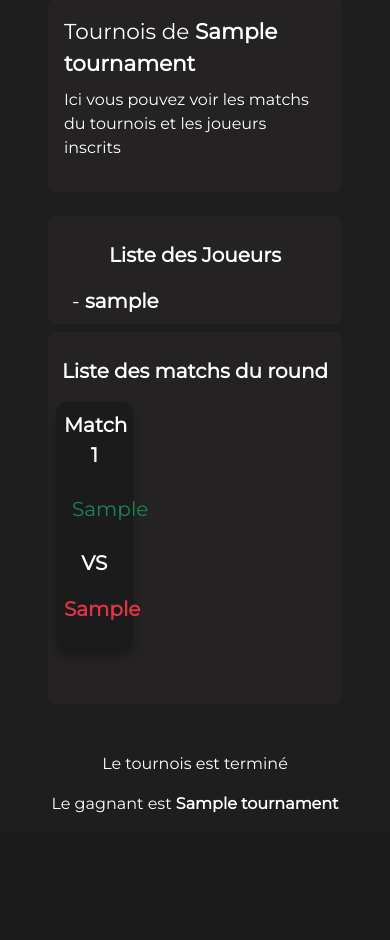
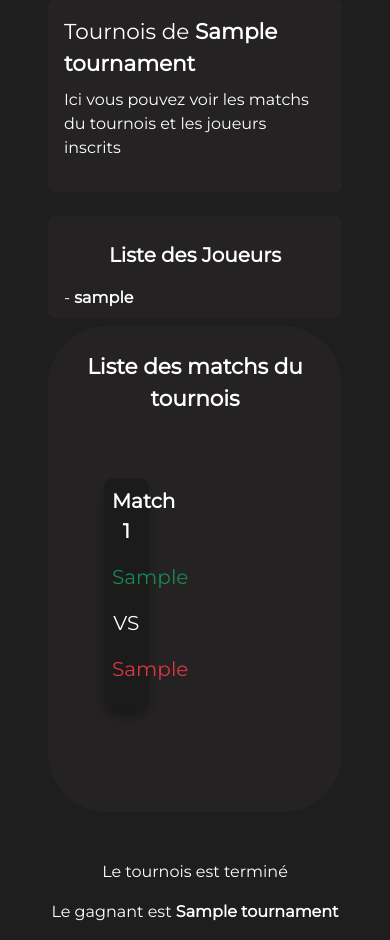
Before and after one commit to CafeurOff/ft_transcendence, a Django app: template app/templates/tournaments_overview.html in a window 390 px wide. Shown: the part 107-1047 px from the top of the page. Before the commit the page ends 920 px from the top, so only its background shows below. Run offline with Django 4.2, Linux system fonts and the light colour scheme; tables that the repository leaves empty hold one stand-in row (values such as "Sample post"); the template is opened without the code that fills it: values that come from a table or form of the project are taken from there, most other values are stand-ins (such as "Sample title", 1, 10 or a date in 2020); data that the repository does not hold is empty; parts of the project's set-up code (start-up, migrations or seed data) failed here and were passed over; some libraries are stand-ins or nearby versions.

Commit message:
Fix sort of player in matches and fix somes responsive problems

```diff
--- a/app/singlepage/views.py
+++ b/app/singlepage/views.py
@@ -361,7 +361,6 @@ def update_tournament_match(request):
 
         next_round = match.round_id + 1
         next_matchs = Tournament_Match.objects.filter(tournament_id=match.tournament_id, round_id=next_round)
-
         for next_match in next_matchs:
             if next_matchs:
                 if next_match.player1 == "_":
--- a/app/static/css/tournaments_overview.css
+++ b/app/static/css/tournaments_overview.css
@@ -11,7 +11,7 @@
 }
 
 .rounds-container {
-    border-radius: 7px;
+    border-radius: 7vh;
     background: #242222;
 }
 .players-container {
--- a/app/static/js/tournament.js
+++ b/app/static/js/tournament.js
@@ -262,7 +262,7 @@ function endGame() {
             console.error('Error updating score:', error);
         });
 
-        drawText(player1_name + " wins !", 350, 250, 'red');
+        drawText(player1_name + " wins !", 350, 250, 'white');
     } else {
         fetch(update_url, {
             method: 'POST',
@@ -288,7 +288,7 @@ function endGame() {
             console.error('Error updating score:', error);
         });
 
-        drawText(player2_name, 350, 250, 'red');
+        drawText(player2_name + " wins !", 350, 250, 'white');
     }
 }
 // Boucle sur le jeu
--- a/app/templates/tournament_match.html
+++ b/app/templates/tournament_match.html
@@ -18,6 +18,10 @@
 
     <div class="mx-5">
         <a class="text-white" href="{% url 'tournaments_overview' %}">Retournez</a>
+    </div>
+
+    <div class="d-flex justify-content-center">
+            <p class="text-success fs-5 fw-bold">{{data.player1}} <span class="text-white fw-light">Contre</span> {{data.player2}}</p>
     </div>
 
     <div class="mx-5 text-center">
--- a/app/templates/tournaments_overview.html
+++ b/app/templates/tournaments_overview.html
@@ -32,8 +32,8 @@
                         </div>
                         {% for username in tournaments.username_virtual_player %}
                         <div class="information-container mt-3 text-white">
-                            <div class="user-card mx-3 d-flex align-items-center">
-                                <p class="fw-light fs-5 mb-0">- <span class="fw-bold">{{ username }}</span></p>
+                            <div class="user-card mx-2 d-flex align-items-center">
+                                <p class="fw-light mb-0">- <span class="fw-bold">{{ username }}</span></p>
                             </div>
                         </div>
                         {% endfor %}
@@ -43,30 +43,30 @@
                 <div class="col-md-10" id="rounds">
                     <div class="rounds-container mt-2 p-2">
                         <div class="information-container mt-3 text-white">
-                            <p class="text-center fw-bold fs-5 mbt-1 ">Liste des matchs du round</p>
+                            <p class="text-center fw-bold fs-4">Liste des matchs du tournois</p>
                         </div>
 
-                        <div class="row mt-2 fs-5 fw-medium ">
-                        {% for id in matchs_list %}
+                        <div class="row mt-1 p-5">
+                        {% for id in matchs_list|dictsort:"id" %}
                             {% if id.player1 != '_' and id.player2 != '_' %}
                                 <div class="col-4 col-md-3">
                                     <div class="info-box mb-5">
                                         <div class="p-2">
                                             {% if id.player1 == id.winner %}
                                                 <p class="fw-bold fs-5 text-white text-center">Match <span class="fw-bold">{{ id.id }}</span></p>
-                                                <p class="p-2 fs-5 text-success text-center">{{ id.player1 }}</p>
-                                                <p class="fw-bold fs-5 text-white text-center">VS</p>
-                                                <p class="fw-bold fs-5 text-danger text-center">{{ id.player2 }}</p>
+                                                <p class="fs-5 text-success text-center">{{ id.player1 }}</p>
+                                                <p class="fw-light fs-5 text-white text-center">VS</p>
+                                                <p class="fw-light fs-5 text-danger text-center">{{ id.player2 }}</p>
                                             {% elif id.player2 == id.winner %}
                                                 <p class="fw-bold fs-5 text-white text-center">Match <span class="fw-bold">{{ id.id }}</span></p>
-                                                <p class="p-2 fw-bold fs-5 text-danger text-center">{{ id.player1 }}</p>
-                                                <p class="fw-bold fs-5 text-white text-center">VS</p>
-                                                <p class="fw-bold fs-5 text-success text-center">{{ id.player2 }}</p>
+                                                <p class="fw-light fs-5 text-danger text-center">{{ id.player1 }}</p>
+                                                <p class="fw-light fs-5 text-white text-center">VS</p>
+                                                <p class="fw-light fs-5 text-success text-center">{{ id.player2 }}</p>
                                             {% else %}
                                                 <input type="hidden" id="currentMatchId" value="{{ id.id }}">
                                                 <p class="fw-bold fs-5 text-white text-center">Match <span class="fw-bold">{{ id.id }}</span></p>
-                                                <p class="p-2 fw-light fs-5 text-white text-center">{{ id.player1 }}</p>
-                                                <p class="fw-bold fs-5 text-white text-center">VS</p>
+                                                <p class="fw-light fs-5 text-white text-center">{{ id.player1 }}</p>
+                                                <p class="fw-light fs-5 text-white text-center">VS</p>
                                                 <p class="fw-light fs-5 text-white text-center">{{ id.player2 }}</p>
                                             {% endif %}
                                         </div>
@@ -78,7 +78,7 @@
                     </div>
                 </div>
                 {% if tournaments.state is False %}
-                <div class="d-flex justify-content-center mt-5">
+                <div class="d-flex justify-content-center mt-3">
                     <button class="btn btn btn-success btn-custom" onclick="LaunchMatch()">Lancer le prochain round</button>
                 </div>
                 {% else %}
```
Also changed, not shown: configuration/grafana/grafana.db.
